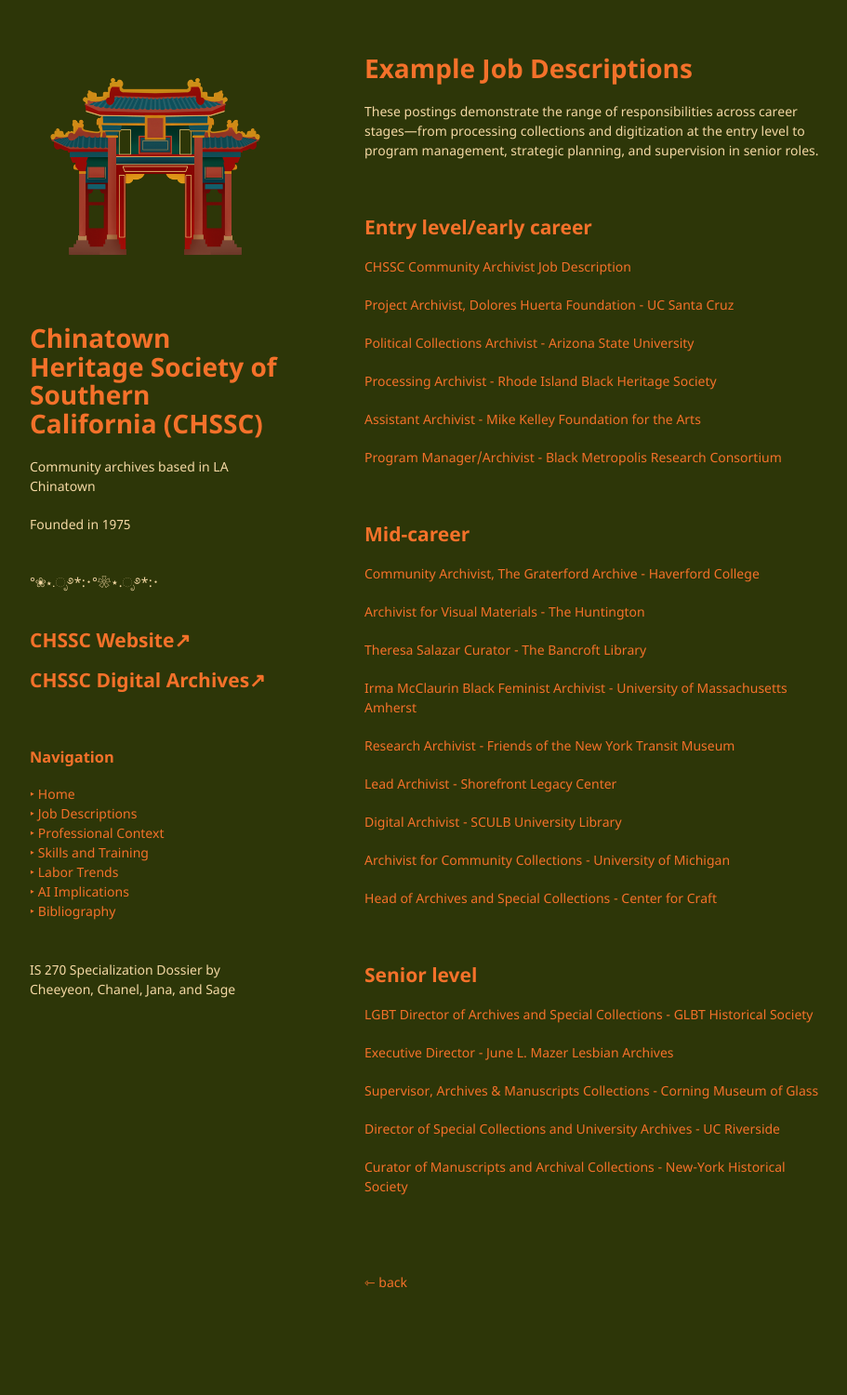
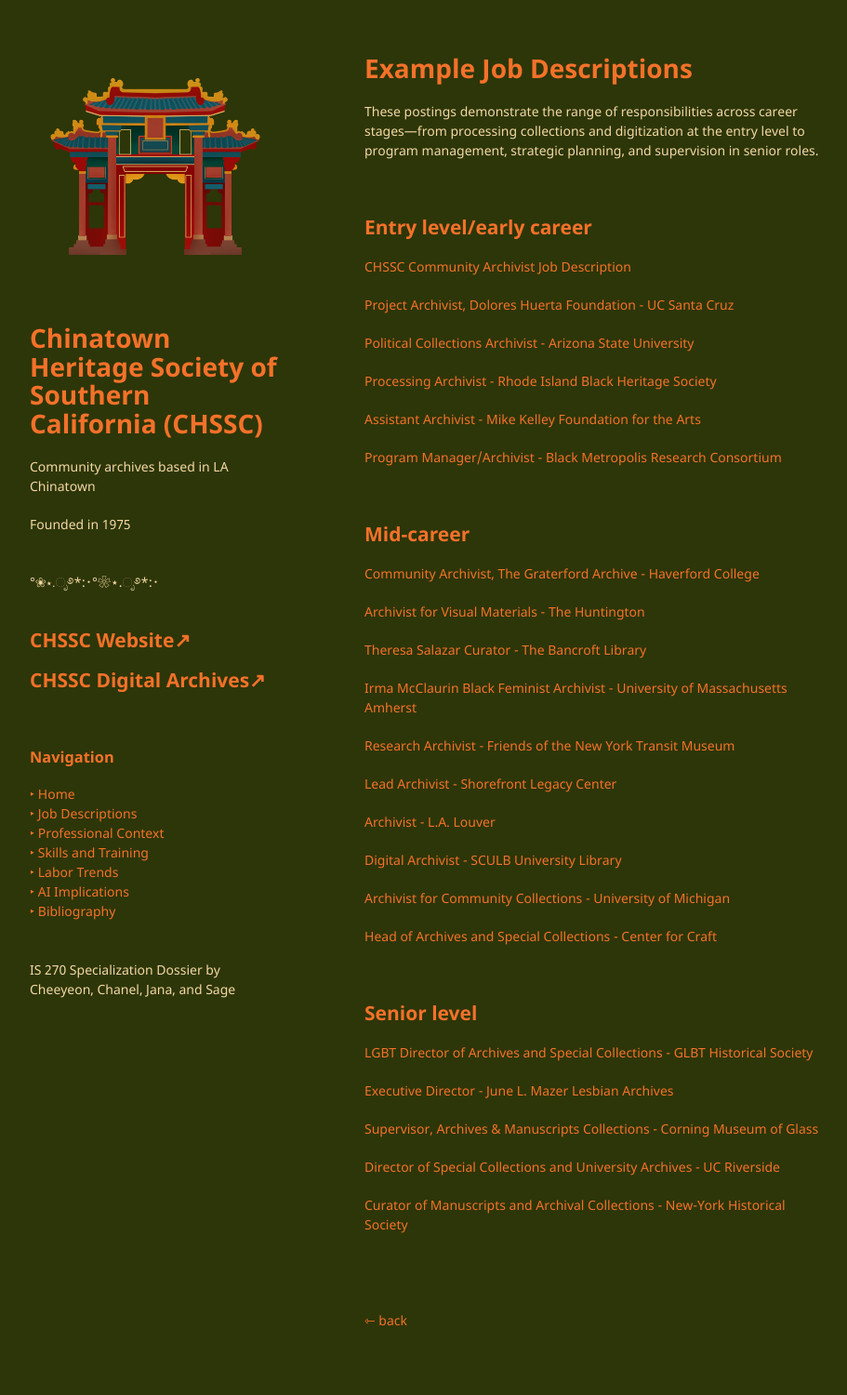
Before and after one commit to chaanelly/IS270-CHSSC, a Jekyll site: the page built from pages/community-archivist.md, in a window 1280 px wide. Shown: the whole page at 93% size, without its empty margins (178-1089 px from the left). Built offline with Jekyll 4.4.1, drawn with Linux system fonts in a browser that asks for light colours; our own code applies the rules of GitHub Pages for plain Markdown files; before the commit the page ends 1459 px from its top, so only the background shows below that.

Commit message:
Update community-archivist.md

```diff
--- a/pages/community-archivist.md
+++ b/pages/community-archivist.md
@@ -34,6 +34,8 @@ These postings demonstrate the range of responsibilities across career stages—
 
 [Lead Archivist - Shorefront Legacy Center](https://turtledurdle.github.io/IS270-CHSSC/lead-archivist-shorefront.pdf)
 
+[Archivist - L.A. Louver](https://turtledurdle.github.io/IS270-CHSSC/archivist-la-louver.pdf)
+
 [Digital Archivist - SCULB University Library](https://turtledurdle.github.io/IS270-CHSSC/digital-archivist-csulb.pdf)
 
 [Archivist for Community Collections - University of Michigan](https://turtledurdle.github.io/IS270-CHSSC/archivist-community-collections-michigan.pdf)
```
